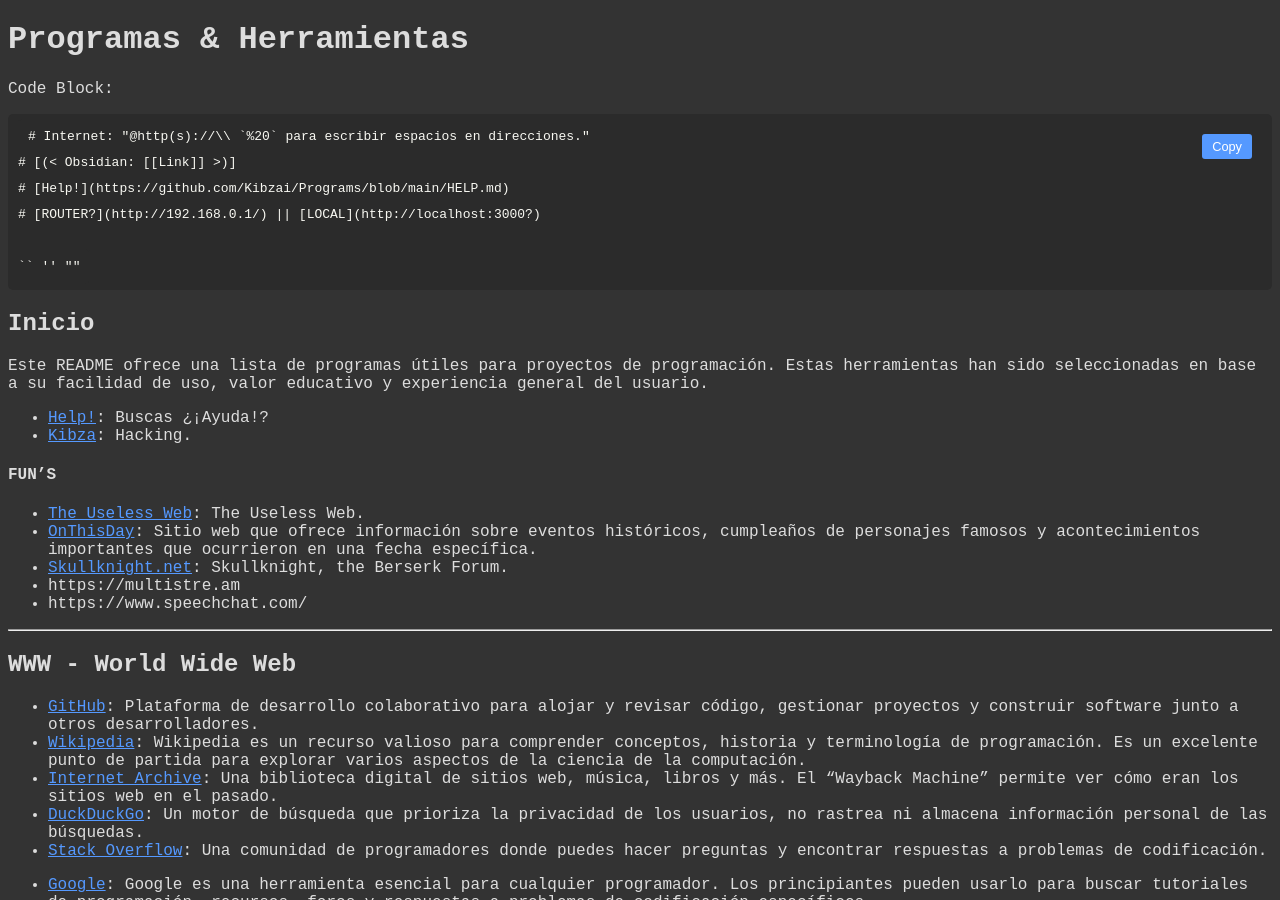
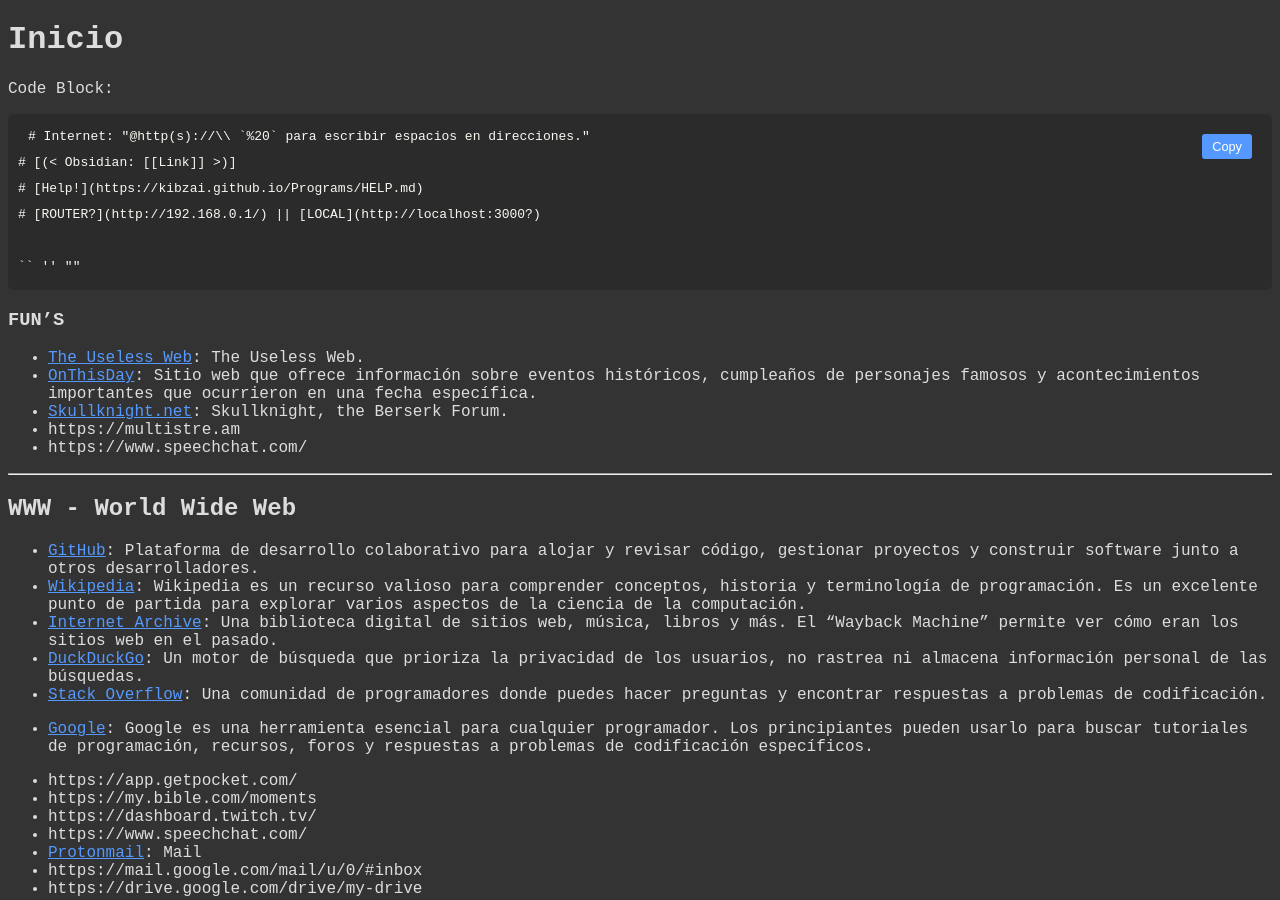
Before and after one commit to Kibzai/Programs, a Jekyll site: the page built from index.md, in a window 1280 px wide and 900 px high. Built offline with Jekyll 4.4.1, drawn with Linux system fonts in a browser that asks for light colours; some of the changed text lies outside the part shown.

Commit message:
Rerouting for githubpages

````diff
--- a/index.md
+++ b/index.md
@@ -2,27 +2,20 @@
 layout: default
 title: Programas & Aplicaciones
 ---
-# Programas & Herramientas
+# Inicio
 
 Code Block:
 
 ``` bash
 # Internet: "@http(s)://\\ `%20` para escribir espacios en direcciones."
 # [(< Obsidian: [[Link]] >)]
-# [Help!](https://github.com/Kibzai/Programs/blob/main/HELP.md)
+# [Help!](https://kibzai.github.io/Programs/HELP.md)
 # [ROUTER?](http://192.168.0.1/) || [LOCAL](http://localhost:3000?)
 
 `` '' ""
 ```
 
-## Inicio
-
-Este README ofrece una lista de programas útiles para proyectos de programación. Estas herramientas han sido seleccionadas en base a su facilidad de uso, valor educativo y experiencia general del usuario.
-
-- [Help!](https://github.com/Kibzai/Programs/blob/main/HELP.md): Buscas ¿¡Ayuda!?
-- [Kibza](https://github.com/Kibzai/Programs/blob/main/KIBZA.md): Hacking.
-
-#### FUN'S
+### FUN'S
 
 - [The Useless Web](https://theuselessweb.com/): The Useless Web.
 - [OnThisDay](https://www.onthisday.com): Sitio web que ofrece información sobre eventos históricos, cumpleaños de personajes famosos y acontecimientos importantes que ocurrieron en una fecha específica.
````
Also changed, not shown: other parts of index.md (+2 -3 lines), README.md.
